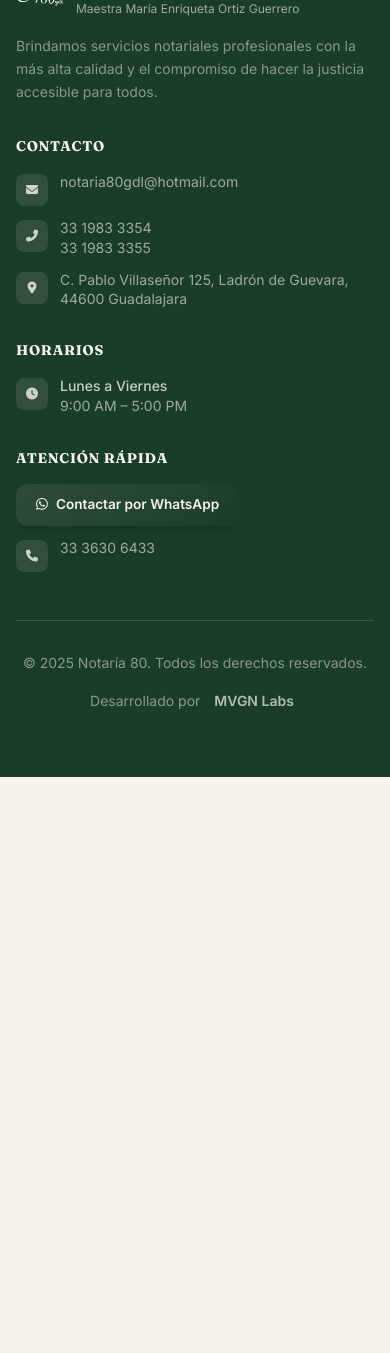
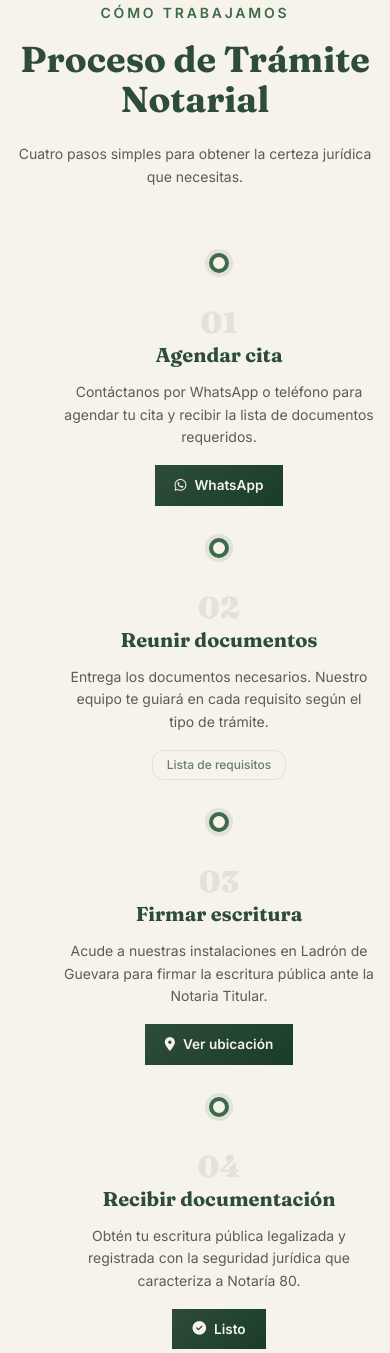
Before and after one commit to mvgn91/notaria2, an Astro site: page /servicios in a window 390 px wide. Shown: the part 4191-5544 px from the top of the page. Before the commit the page ends 4968 px from the top, so only its background shows below. Built offline with nearby package versions, Linux system fonts and the light colour scheme; Astro itself is replaced by a stand-in of ours.

Commit message:
feat: T-020 completada — rediseño página Servicios
- Sección Proceso de Trámite Notarial (4 pasos con timeline editorial)
- Servicios 6 existentes con numeración editorial ya implementada
- CTA por paso (WhatsApp, ubicación)
- Sin tocar contenidos, logos ni colores
- Progreso: 6/10 tareas

Rama: feature/overhaul-notaria-80

```diff
--- a/src/pages/servicios.astro
+++ b/src/pages/servicios.astro
@@ -288,5 +288,79 @@ import BaseLayout from "../layouts/BaseLayout.astro"
     </div>
   </section>
 
+  <!-- ── PROCESO DE TRÁMITE ── (nueva sección — overhaul T-020) -->
+  <section class="py-24 lg:py-32 bg-cream relative overflow-hidden">
+    <div class="max-w-7xl mx-auto px-4 relative z-10">
+      <div class="text-center mb-16 reveal">
+        <span class="text-primary-light text-sm font-semibold tracking-[0.2em] uppercase mb-4 block">Cómo trabajamos</span>
+        <h2 class="font-display text-4xl md:text-5xl font-bold text-primary mb-6">Proceso de Trámite Notarial</h2>
+        <p class="text-gray-600 text-sm sm:text-base max-w-lg mx-auto leading-relaxed mt-3">Cuatro pasos simples para obtener la certeza jurídica que necesitas.</p>
+      </div>
+
+      <div class="relative">
+        <div class="timeline-line hidden lg:block"></div>
+
+        <div class="grid md:grid-cols-2 lg:grid-cols-4 gap-8 lg:gap-12 stagger-children">
+          <!-- Paso 1 -->
+          <div class="timeline-item reveal group relative">
+            <div class="timeline-dot mx-auto lg:mx-0"></div>
+            <div class="text-center lg:text-left space-y-4 pt-8 lg:pt-0">
+              <span class="font-display text-3xl font-black text-primary/[0.1]">01</span>
+              <h3 class="font-display text-xl font-bold text-primary mb-3">Agendar cita</h3>
+              <p class="text-gray-600 text-sm leading-relaxed">Contáctanos por WhatsApp o teléfono para agendar tu cita y recibir la lista de documentos requeridos.</p>
+              <div class="flex justify-center lg:justify-start gap-2 mt-4">
+                <a href="https://wa.me/523311704104" target="_blank" class="btn-primary px-4 py-2 text-xs sm:text-sm flex items-center gap-2">
+                  <i class="fab fa-whatsapp"></i> WhatsApp
+                </a>
+              </div>
+            </div>
+          </div>
+
+          <!-- Paso 2 -->
+          <div class="timeline-item reveal group relative">
+            <div class="timeline-dot mx-auto lg:mx-0"></div>
+            <div class="text-center lg:text-left space-y-4 pt-8 lg:pt-0">
+              <span class="font-display text-3xl font-black text-primary/[0.1]">02</span>
+              <h3 class="font-display text-xl font-bold text-primary mb-3">Reunir documentos</h3>
+              <p class="text-gray-600 text-sm leading-relaxed">Entrega los documentos necesarios. Nuestro equipo te guiará en cada requisito según el tipo de trámite.</p>
+              <div class="flex justify-center lg:justify-start gap-2 mt-4">
+                <span class="px-3.5 py-1.5 rounded-xl bg-cream/[0.07] text-primary/70 text-xs font-medium border border-primary/10">Lista de requisitos</span>
+              </div>
+            </div>
+          </div>
+
+          <!-- Paso 3 -->
+          <div class="timeline-item reveal group relative">
+            <div class="timeline-dot mx-auto lg:mx-0"></div>
+            <div class="text-center lg:text-left space-y-4 pt-8 lg:pt-0">
+              <span class="font-display text-3xl font-black text-primary/[0.1]">03</span>
+              <h3 class="font-display text-xl font-bold text-primary mb-3">Firmar escritura</h3>
+              <p class="text-gray-600 text-sm leading-relaxed">Acude a nuestras instalaciones en Ladrón de Guevara para firmar la escritura pública ante la Notaria Titular.</p>
+              <div class="flex justify-center lg:justify-start gap-2 mt-4">
+                <a href="ubicacion" class="btn-primary px-4 py-2 text-xs sm:text-sm flex items-center gap-2">
+                  <i class="fas fa-map-marker-alt"></i> Ver ubicación
+                </a>
+              </div>
+            </div>
+          </div>
+
+          <!-- Paso 4 -->
+          <div class="timeline-item reveal group relative">
+            <div class="timeline-dot mx-auto lg:mx-0"></div>
+            <div class="text-center lg:text-left space-y-4 pt-8 lg:pt-0">
+              <span class="font-display text-3xl font-black text-primary/[0.1]">04</span>
+              <h3 class="font-display text-xl font-bold text-primary mb-3">Recibir documentación</h3>
+              <p class="text-gray-600 text-sm leading-relaxed">Obtén tu escritura pública legalizada y registrada con la seguridad jurídica que caracteriza a Notaría 80.</p>
+              <div class="flex justify-center lg:justify-start gap-2 mt-4">
+                <a href="https://wa.me/523311704104" target="_blank" class="btn-primary px-4 py-2 text-xs sm:text-sm flex items-center gap-2">
+                  <i class="fas fa-check-circle"></i> Listo
+                </a>
+              </div>
+            </div>
+          </div>
+        </div>
+      </div>
+    </div>
+  </section>
 
 </BaseLayout>
```
